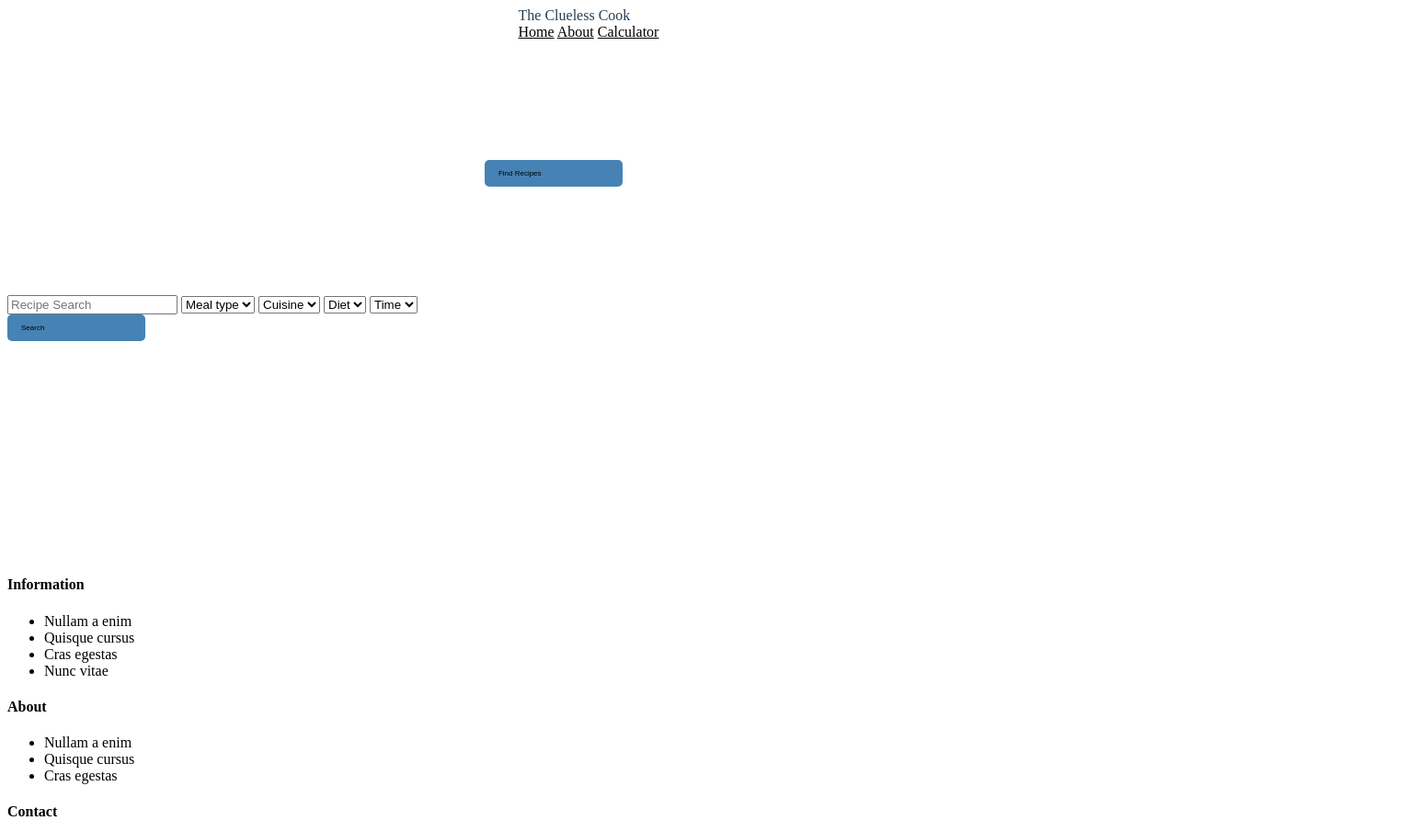
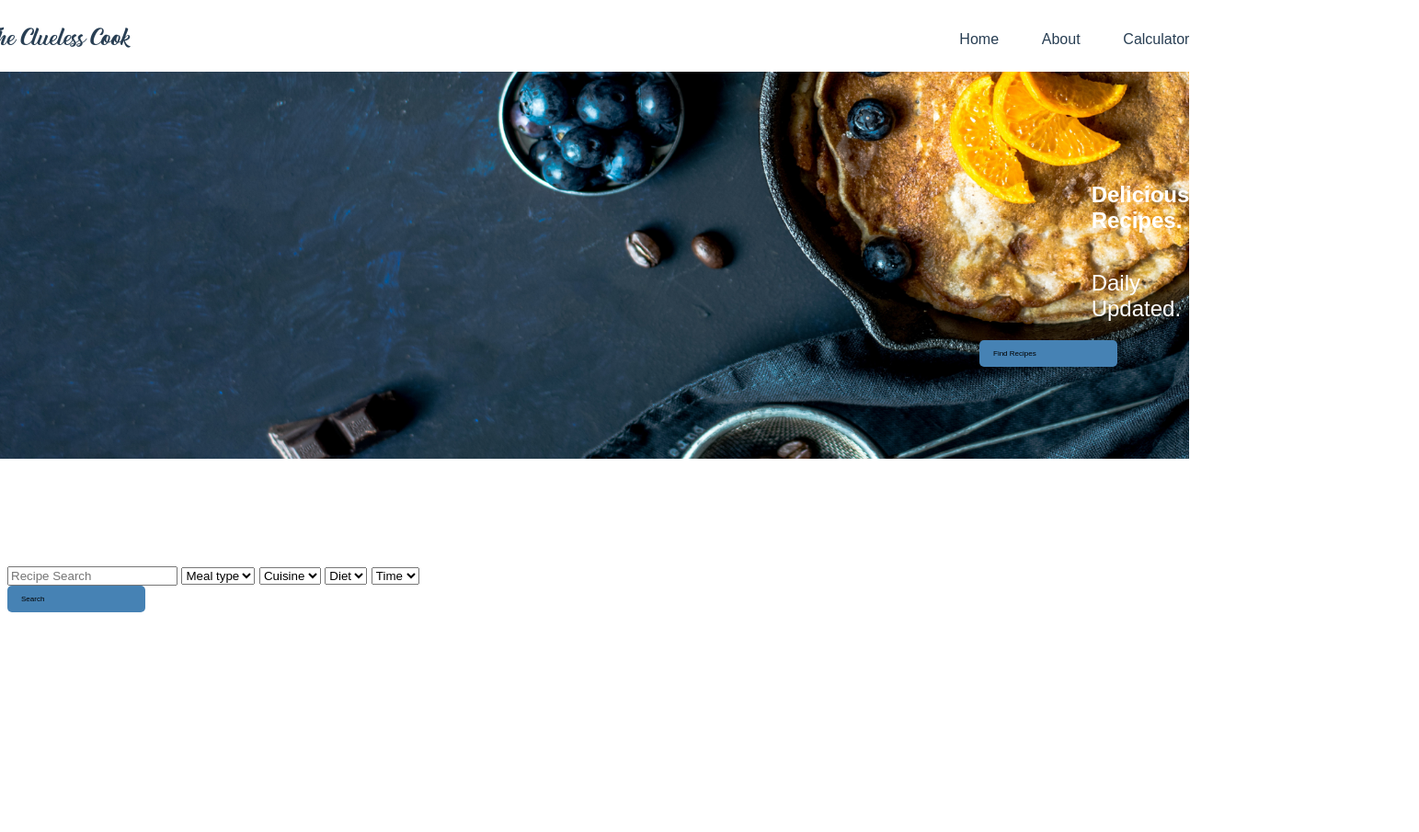
Before and after one commit to Marijn1999/eindopdracht-novi-marijnvrolijk-v2, a website: page index.html in a window 1280 px wide. Shown: the top 905 px of the page at 92% size, 1543 px wide, since content can reach past the window. Drawn offline with Linux system fonts and the light colour scheme.

Commit message:
Some more additions to CSS

```diff
--- a/index.html
+++ b/index.html
@@ -23,8 +23,8 @@
             </div>
         </nav>
 
-        <section class="banner1">
-            <div class="textInBanner1">
+        <section class="outerContainer header1">
+            <div class="innerContainer textInHeader1">
                 <h1 class="deliciousRecipesText">Delicious Recipes.</h1>
                 <h2 class="dailyUpdatedText">Daily Updated.</h2>
             </div>
--- a/styles.css
+++ b/styles.css
@@ -1,21 +1,12 @@
-/* ----- Import fonts from assets folder ----- */
+/* ----- Import fonts from assets folder & Google Fonts ----- */
+@import url('https://fonts.googleapis.com/css2?family=Poppins:ital,wght@0,100;0,200;0,300;0,400;0,500;0,600;0,700;0,800;0,900;1,100;1,200;1,300;1,400;1,500;1,600;1,700;1,800;1,900&display=swap');
+
 @font-face {
-    font-family:"Austein";
-    src: url("assets/fonts/Austein/Austein.ttf"); format("ttf");
+    font-family: 'Austein Regular';
+    src: url('assets/fonts/Austein/Austein.woff2') format('woff2');
     font-weight: normal;
     font-style: normal;
-}
-@font-face {
-    font-family: "Poppins-Bold";
-    src: url("assets/fonts/Poppins/Poppins-Black.ttf");
-    font-weight: normal;
-    font-style: normal;
-}
-@font-face {
-    font-family: "Poppins-Regular";
-    src: url("assets/fonts/Poppins/Poppins-Regular.ttf");
-    font-weight: normal;
-    font-style: normal;
+
 }
 
 /* ----- Recurring Elements ----- */
@@ -32,10 +23,9 @@
     display: flex;
     flex-direction: column;
     align-items: center;
-    flex 0 1 100%;
+    flex: 0 1 100%;
 
 }
-
 .button {
     display: flex;
     justify-content: space-between;
@@ -46,9 +36,11 @@
     width: 150px;
     padding: 10px 15px;
 }
+
 /* ----- Styling Homepage ----- */
 
 body {
+    font-family: Poppins-Regular, sans-serif;
     background-color: white;
 
 }
@@ -66,11 +58,54 @@ h2 {
     color: white;
 }
 
-.navBarLinks a {
-    color: black;
+/* ----- Header ----- */
+
+.navBarTop {
+    width: 100%;
+    height: 70px;
+    display: flex;
+    justify-content: space-between;
+    align-items: center;
+    padding: 0 250px;
+    background-color: white;
 
 }
 
 .titleLogo {
-    color: rgba(40,62,83,255);
+    color: rgba(40, 62, 83, 255);
+    font-family: "Austein Regular", sans-serif;
+    font-size: 25px;
 }
+
+.navBarLinks a {
+    color: rgba(40, 62, 83, 255);
+    text-decoration: none;
+}
+
+.navBarLinks a:hover {
+    color: palegoldenrod;
+}
+
+.navBarLinks {
+    display: flex;
+    justify-content: space-between;
+    width: 250px;
+}
+
+.header1 {
+    background-image: url("assets/images/hero-image.jpg");
+    height: 500px;
+    background-position: center;
+    background-size: cover;
+    padding: 100px 0 100px 1000px;
+
+}
+
+.textInHeader1 {
+    display: flex;
+    justify-content: center;
+    align-items: flex-start;
+    margin-left: 200px;
+    color: white;
+
+}
```
